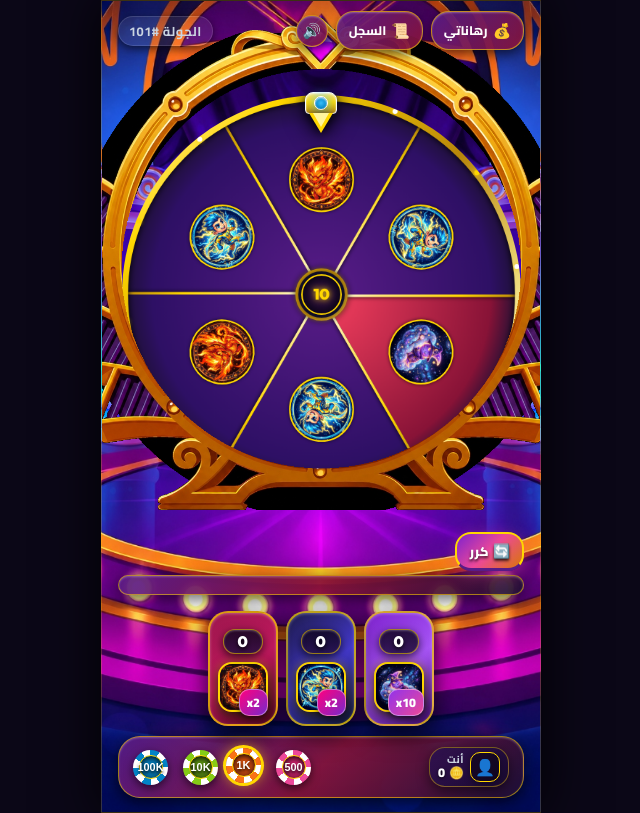
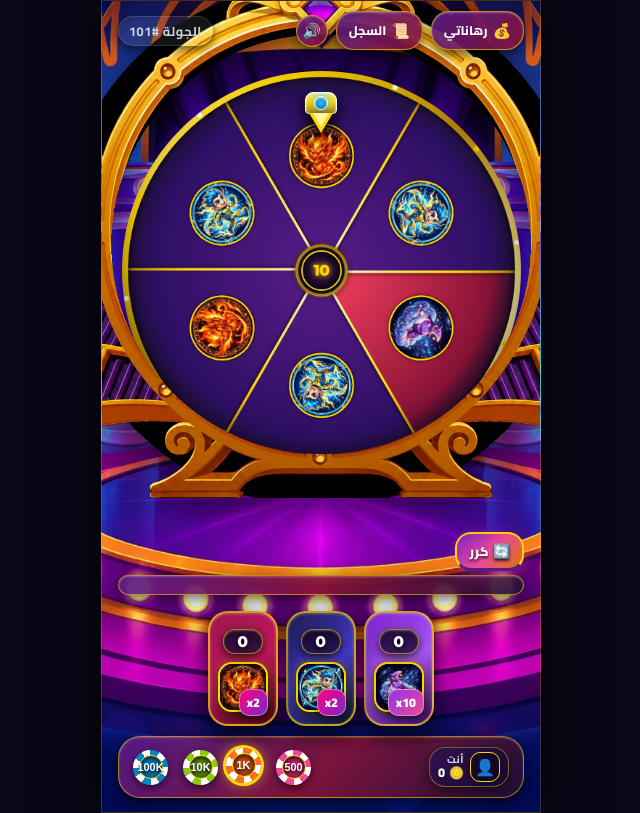
Before and after one commit to engyhamid860-lang/dream-game, a website: page public/index.html in a window 1280 px wide. Shown: the whole page, without its empty margins (319-959 px from the left). Drawn offline with nearby package versions, Linux system fonts and the light colour scheme; no server answers.

Commit message:
Align wheel canvas inside golden purple frame ring perfectly 100%

```diff
--- a/public/style.css
+++ b/public/style.css
@@ -560,20 +560,31 @@ body {
   filter: drop-shadow(0 4px 10px rgba(0, 0, 0, 0.9));
 }
 
-/* User-Provided Deluxe 3D Fantasy Frame Image Overlay (نسبة دائرية 1:1 متناسبة 100% بدون أي بيضاوية أو تشويه على الهاتف) */
+/* User-Provided Deluxe 3D Fantasy Frame Image Overlay (تنسيق الإطار الجديد المحيط بالعجلة بدقة 100%) */
 .wheel-custom-frame-overlay {
   position: absolute;
-  top: 50%;
+  top: 44.5%;
   left: 50%;
   transform: translate(-50%, -50%);
-  width: 135%;
-  height: 135%;
+  width: 142%;
+  height: 142%;
   aspect-ratio: 1 / 1;
   object-fit: contain;
   z-index: 30;
   pointer-events: none;
-  filter: none;
+  filter: drop-shadow(0 8px 20px rgba(0, 0, 0, 0.7));
   transition: transform 0.15s ease;
+}
+
+#wheelCanvas {
+  position: relative;
+  top: -5.5%;
+  width: 98.5%;
+  height: 98.5%;
+  aspect-ratio: 1 / 1;
+  border-radius: 50%;
+  box-shadow: none;
+  transition: none;
 }
 
 @keyframes pointerRecoilPulse {
```
